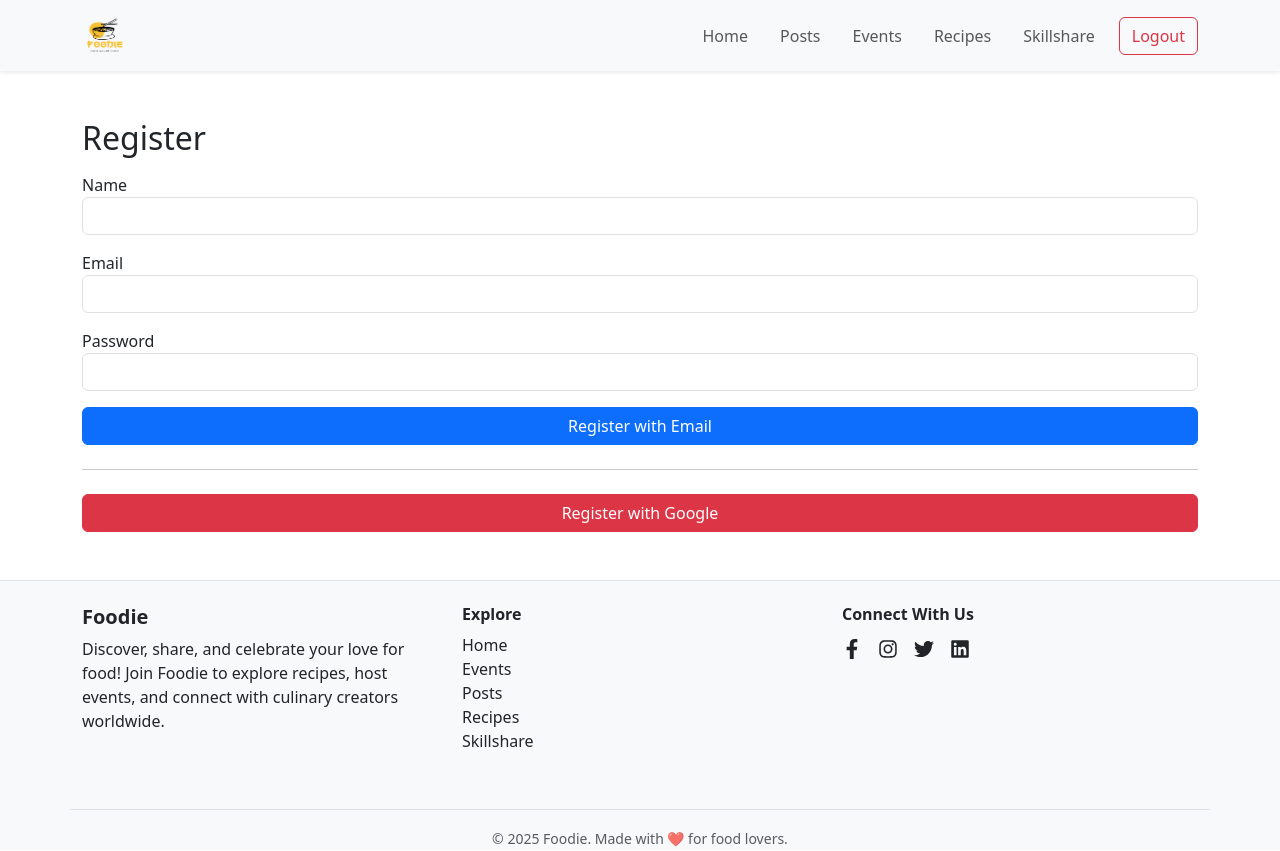
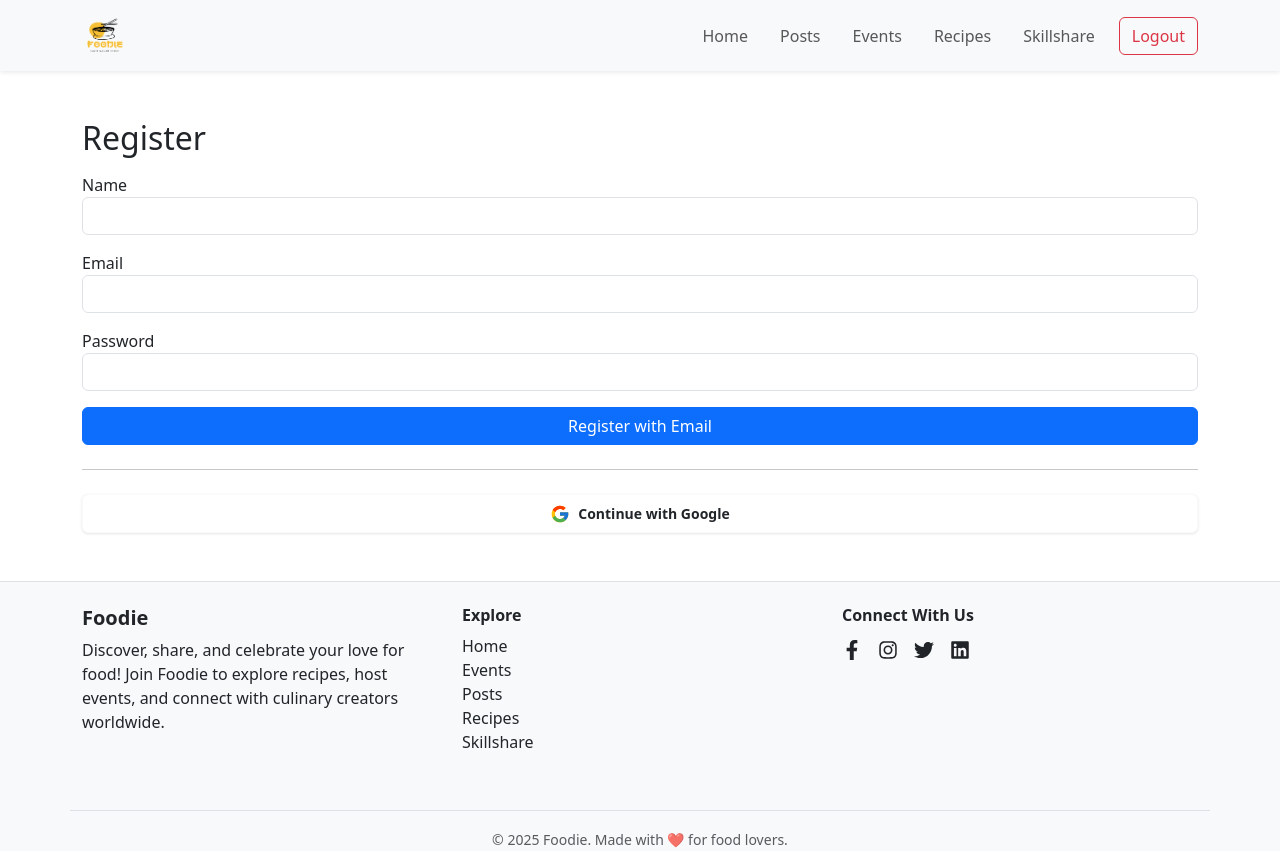
Before and after one commit to EesaraMegasooriya/Foodie, a React (Vite) app in the folder frontend/: page /register in a window 1280 px wide. Built offline with nearby package versions, Linux system fonts and the light colour scheme.

Commit message:
Buttons fixed

```diff
--- a/frontend/src/components/User/Login.jsx
+++ b/frontend/src/components/User/Login.jsx
@@ -80,11 +80,48 @@
       <hr className="my-4" />
 
       <button
-        className="btn btn-danger w-100"
-        onClick={handleGoogleLogin}
-      >
-        Login with Google
-      </button>
+  type="button"
+  onClick={handleGoogleLogin}
+  className="w-100 d-flex align-items-center justify-content-center gap-2 px-3 py-2 rounded border border-light bg-white text-dark fw-semibold"
+  style={{
+    fontSize: '14px',
+    transition: 'all 0.3s ease-in-out',
+    boxShadow: '0 1px 3px rgba(0,0,0,0.1)',
+  }}
+>
+  <svg
+    viewBox="0 0 48 48"
+    xmlns="http://www.w3.org/2000/svg"
+    style={{ width: '20px', height: '20px' }}
+  >
+    <path
+      fill="#FFC107"
+      d="M43.611,20.083H42V20H24v8h11.303c-1.649,4.657-6.08,8-11.303,8c-6.627,0-12-5.373-12-12
+      c0-6.627,5.373-12,12-12c3.059,0,5.842,1.154,7.961,3.039l5.657-5.657C34.046,6.053,29.268,4,24,4C12.955,
+      4,4,12.955,4,24c0,11.045,8.955,20,20,20c11.045,0,20-8.955,20-20C44,22.659,43.862,21.35,43.611,20.083z"
+    />
+    <path
+      fill="#FF3D00"
+      d="M6.306,14.691l6.571,4.819C14.655,15.108,18.961,12,24,12c3.059,0,5.842,1.154,
+      7.961,3.039l5.657-5.657C34.046,6.053,29.268,4,24,4C16.318,4,9.656,8.337,6.306,14.691z"
+    />
+    <path
+      fill="#4CAF50"
+      d="M24,44c5.166,0,9.86-1.977,13.409-5.192l-6.19-5.238C29.211,35.091,26.715,
+      36,24,36c-5.202,0-9.619-3.317-11.283-7.946l-6.522,5.025C9.505,39.556,16.227,44,24,44z"
+    />
+    <path
+      fill="#1976D2"
+      d="M43.611,20.083H42V20H24v8h11.303c-0.792,2.237-2.231,4.166-4.087,5.571
+      c0.001-0.001,0.002-0.001,0.003-0.002l6.19,5.238C36.971,39.205,44,34,44,24C44,22.659,43.862,21.35,
+      43.611,20.083z"
+    />
+  </svg>
+  Continue with Google
+</button>
+
+
+
     </div>
   );
 }
--- a/frontend/src/components/User/Register.jsx
+++ b/frontend/src/components/User/Register.jsx
@@ -91,9 +91,47 @@
 
       {/* Google Button */}
       <div className="text-center">
-        <button className="btn btn-danger w-100" onClick={handleGoogleAuth}>
-          <i className="bi bi-google"></i> Register with Google
-        </button>
+      <button
+  type="button"
+  onClick={handleGoogleAuth}
+  className="w-100 d-flex align-items-center justify-content-center gap-2 px-3 py-2 rounded border border-light bg-white text-dark fw-semibold"
+  style={{
+    fontSize: '14px',
+    transition: 'all 0.3s ease-in-out',
+    boxShadow: '0 1px 3px rgba(0,0,0,0.1)',
+  }}
+>
+  <svg
+    viewBox="0 0 48 48"
+    xmlns="http://www.w3.org/2000/svg"
+    style={{ width: '20px', height: '20px' }}
+  >
+    <path
+      fill="#FFC107"
+      d="M43.611,20.083H42V20H24v8h11.303c-1.649,4.657-6.08,8-11.303,8c-6.627,0-12-5.373-12-12
+      c0-6.627,5.373-12,12-12c3.059,0,5.842,1.154,7.961,3.039l5.657-5.657C34.046,6.053,29.268,4,24,4C12.955,
+      4,4,12.955,4,24c0,11.045,8.955,20,20,20c11.045,0,20-8.955,20-20C44,22.659,43.862,21.35,43.611,20.083z"
+    />
+    <path
+      fill="#FF3D00"
+      d="M6.306,14.691l6.571,4.819C14.655,15.108,18.961,12,24,12c3.059,0,5.842,1.154,
+      7.961,3.039l5.657-5.657C34.046,6.053,29.268,4,24,4C16.318,4,9.656,8.337,6.306,14.691z"
+    />
+    <path
+      fill="#4CAF50"
+      d="M24,44c5.166,0,9.86-1.977,13.409-5.192l-6.19-5.238C29.211,35.091,26.715,
+      36,24,36c-5.202,0-9.619-3.317-11.283-7.946l-6.522,5.025C9.505,39.556,16.227,44,24,44z"
+    />
+    <path
+      fill="#1976D2"
+      d="M43.611,20.083H42V20H24v8h11.303c-0.792,2.237-2.231,4.166-4.087,5.571
+      c0.001-0.001,0.002-0.001,0.003-0.002l6.19,5.238C36.971,39.205,44,34,44,24C44,22.659,43.862,21.35,
+      43.611,20.083z"
+    />
+  </svg>
+  Continue with Google
+</button>
+
       </div>
     </div>
   );
```
Also changed, not shown: 2 other files (tests, documents, lock files or other folders).
